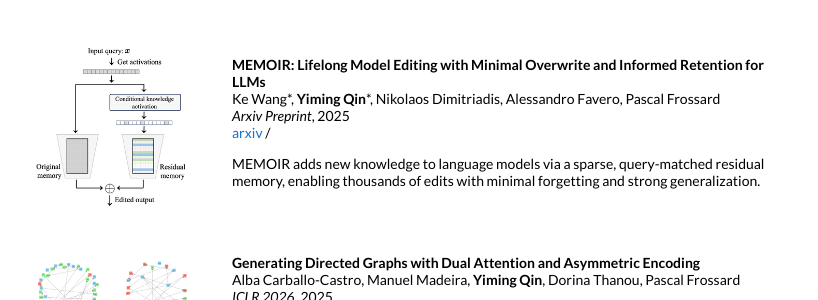
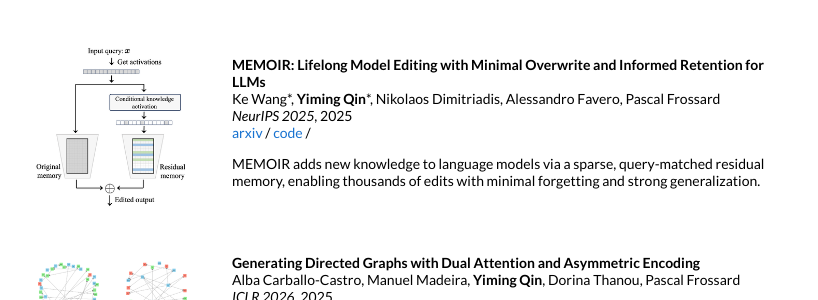
Before and after one commit to qym7/qym7.github.io, a Jekyll site: the page built from _posts/2025-07-01-MEMOIR.markdown, in a window 1280 px wide and 900 px high, scrolled down 492 px. Shown: the part 153-453 px from the top of the window, without its empty margins (228-1046 px from the left). Built offline with Jekyll 4.4.1, drawn with Linux system fonts in a browser that asks for light colours.

Commit message:
Update 2025-07-01-MEMOIR.markdown

```diff
--- a/_posts/2025-07-01-MEMOIR.markdown
+++ b/_posts/2025-07-01-MEMOIR.markdown
@@ -6,8 +6,8 @@ image: /images/memoir2.png
 categories: research
 author: "Ke Wang"
 authors: "Ke Wang*, <strong>Yiming Qin</strong>*, Nikolaos Dimitriadis, Alessandro Favero, Pascal Frossard"
-venue: "Arxiv Preprint"
+venue: "NeurIPS 2025"
 arxiv: https://arxiv.org/pdf/2506.07899?
-# code: https://github.com/acarballocastro/DIRECTO
+code: https://github.com/qym7/MEMOIR
 ---
 MEMOIR adds new knowledge to language models via a sparse, query-matched residual memory, enabling thousands of edits with minimal forgetting and strong generalization.
```
